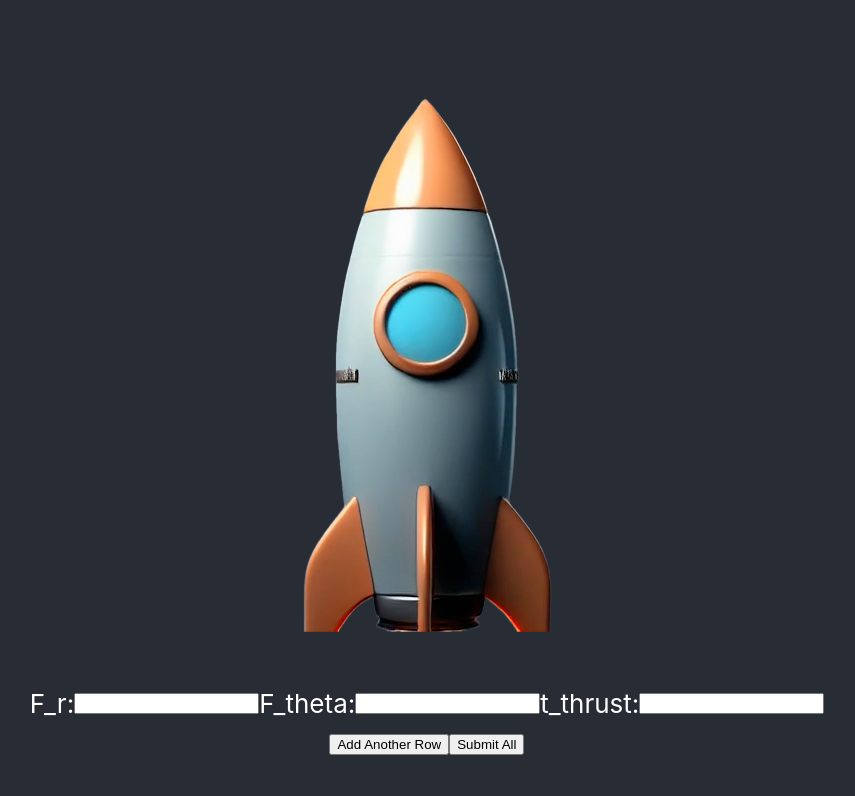
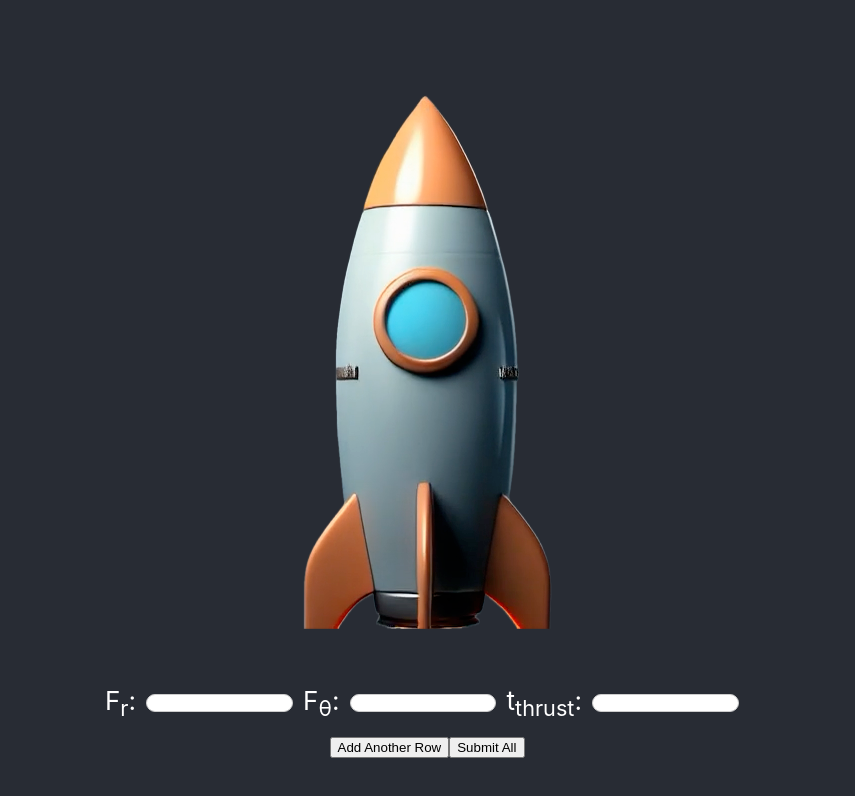
Before and after one commit to mcalierno/orbital-dynamics, a React (Create React App) app in the folder frontend/: page / in a window 1280 px wide. Shown: the top 796 px of the page, without its empty margins (213-1068 px from the left). Built offline with nearby package versions, Linux system fonts and the light colour scheme.

Commit message:
Add styling to input forms

```diff
--- a/frontend/src/components/InputRow.css
+++ b/frontend/src/components/InputRow.css
@@ -1,11 +1,17 @@
 /* Hide number input spinners for Chrome, Safari, Edge, Opera */
 input[type="number"]::-webkit-outer-spin-button,
 input[type="number"]::-webkit-inner-spin-button {
-  -webkit-appearance: none;
-  margin: 0;
+    -webkit-appearance: none;
+    margin: 0;
 }
 
-/* Hide number input spinners for Firefox */
 input[type="number"] {
-  -moz-appearance: textfield;
+    -moz-appearance: textfield; /* Hide number input spinners for Firefox */
+    border-radius: 10px;
+    border: 1px solid #ccc;
+    padding: 0.2em 0.5em;
+    margin: 1em;
+    /* outline: none; */
+    font-size: 0.4em;
+    /* box-sizing: border-box; */
 }
--- a/frontend/src/components/InputRow.js
+++ b/frontend/src/components/InputRow.js
@@ -4,21 +4,21 @@ export default function InputRow({ idx, form, handleInputChange })
 {
     return (
         <>
-            <label htmlFor={`F_r_${idx}`}>F_r:</label>
+            <label htmlFor={`F_r_${idx}`}>F<sub>r</sub>:</label>
             <input
                 type="number"
                 id={`F_r_${idx}`}
                 value={form.F_r}
                 onChange={e => handleInputChange(idx, "F_r", e.target.value)}
             />
-            <label htmlFor={`F_theta_${idx}`}>F_theta:</label>
+            <label htmlFor={`F_theta_${idx}`}>F<sub>&theta;</sub>:</label>
             <input
                 type="number"
                 id={`F_theta_${idx}`}
                 value={form.F_theta}
                 onChange={e => handleInputChange(idx, "F_theta", e.target.value)}
             />
-            <label htmlFor={`t_thrust_${idx}`}>t_thrust:</label>
+            <label htmlFor={`t_thrust_${idx}`}>t<sub>thrust</sub>:</label>
             <input
                 type="number"
                 id={`t_thrust_${idx}`}
--- a/frontend/src/components/VariablesForm.css
+++ b/frontend/src/components/VariablesForm.css
@@ -3,7 +3,7 @@
     background: none;
     border: none;
     color: red;
-    font-size: 1.5em;
+    font-size: 0.8em;
     line-height: 1;
     cursor: pointer;
     flex-direction: column;
--- a/frontend/src/components/VariablesForm.js
+++ b/frontend/src/components/VariablesForm.js
@@ -1,6 +1,8 @@
 import { useState } from 'react';
 import InputRow from './InputRow';
-import './VariablesForm.css';export default function InputCollection ({ setPlot })
+import './VariablesForm.css';
+
+export default function InputCollection ({ setPlot })
 {
     const [rowValues, setRowValues] = useState([
         {F_r: "", F_theta: "", t_thrust: ""}
@@ -47,13 +49,16 @@ import './VariablesForm.css';export default function InputCollection ({ setPlot
             <form onSubmit={handleSubmit}>
                 {rowValues.map((row, idx) => (
                     <div key={idx} style={{ display: "flex", alignItems: "center", margin: "0.2em"}}>
-                        <InputRow idx={idx} form={row} handleInputChange={handleInputChange} onClickDelete={() => setRowValues(rowValues.filter((_, i) => i !== idx))}/>
+                        <InputRow
+                            idx={idx}
+                            form={row}
+                            handleInputChange={handleInputChange}
+                        />
                         {rowValues.length > 1 && (
                             <button
                                 type="button"
                                 onClick={() => setRowValues(rowValues.filter((_, i) => i !== idx))}
                                 className="delete-row-btn"
-                                // disabled={rowValues.length <= 1}
                             >
                                 &#10006;
                             </button>
```
